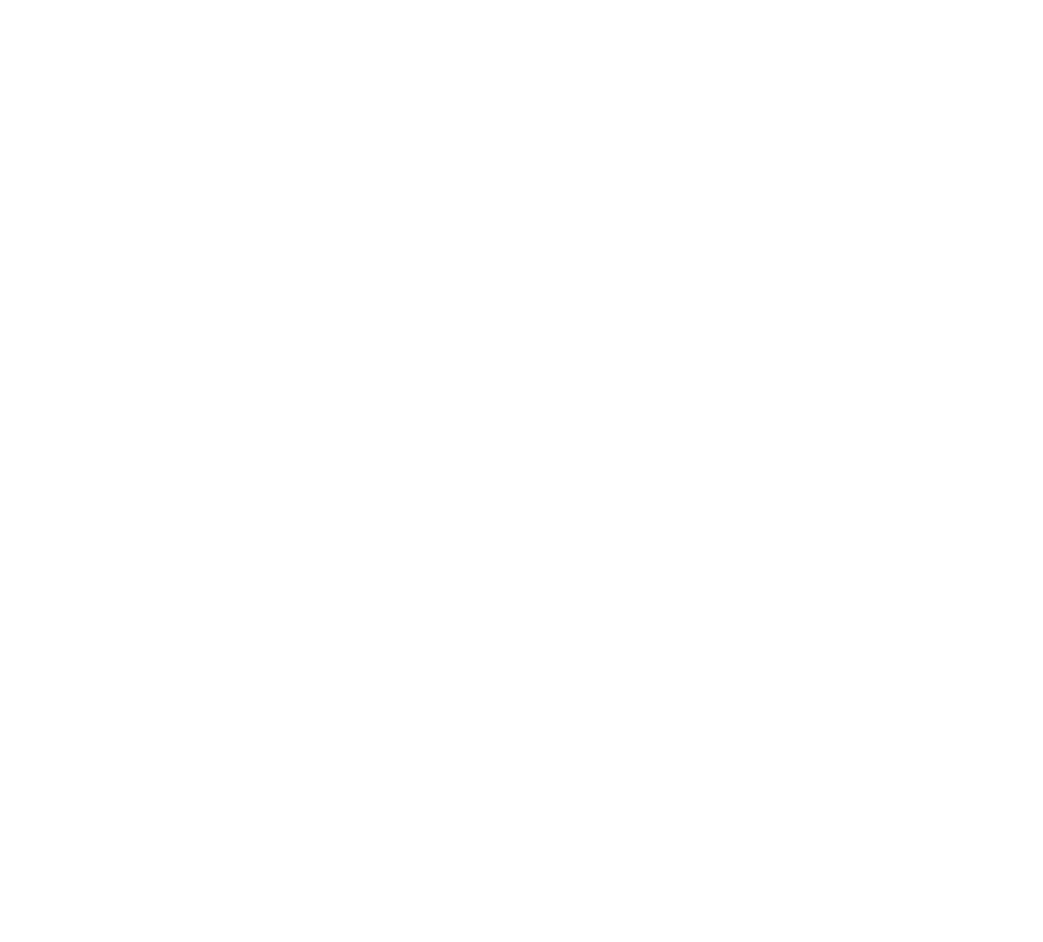
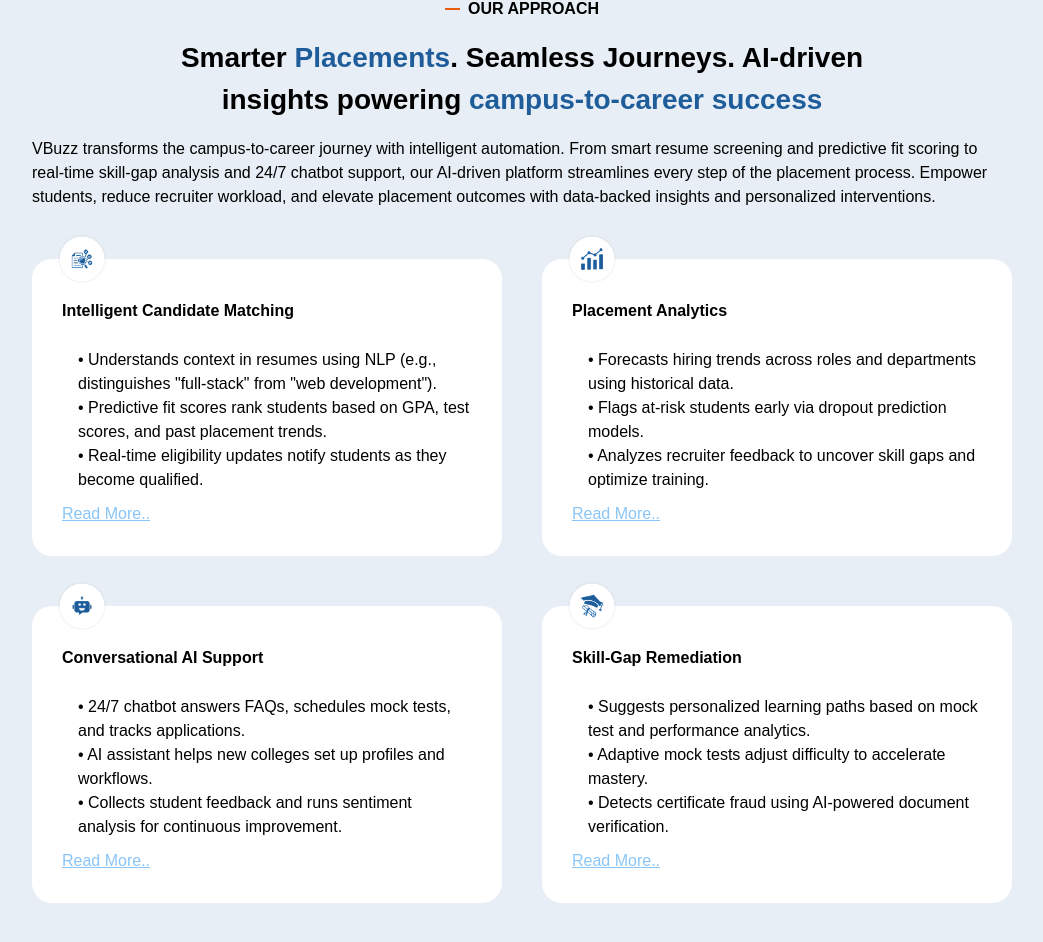
Before and after one commit to MounikaDarru/V_Buzz, a React (Vite) app: page / in a window 1280 px wide. Shown: the part 3452-4394 px from the top of the page, without its empty margins (118-1161 px from the left). Before the commit the page ends 3374 px from the top, so only its background shows below. Built offline with nearby package versions, Linux system fonts and the light colour scheme.

Commit message:
Home/Our Approach

```diff
--- a/src/components/home/OurApproach.jsx
+++ b/src/components/home/OurApproach.jsx
@@ -7,83 +7,84 @@
 
 const OurApproach = () => {
     return (
-        <section className="bg-primary/10 font-poppins px-4 sm:px-8 md:px-[150px] py-12 md:py-20 md:mt-[100px] sm:mt-[50px] sm:px-[50px]">
-            <div className="max-w-7xl mx-auto flex flex-col items-center">
-                <div className="flex items-center gap-2 justify-center">
+        <section className="bg-primary/10 font-poppins md:px-[150px] md:py-[75px] p-[50px] items-center">
+            <div className="max-w-7xl mx-auto flex flex-col">
+                <div className="flex items-center gap-2 justify-left md:justify-center">
                 <div className="w-[15px] h-[2px] bg-secondary"></div>
                 <h6 className="text-[16px] font-semibold text-black">OUR APPROACH</h6>
                 </div>
 
-                <h1 className="w-full max-w-[716px] text-[24px] md:text-[28px] font-bold text-black text-center mt-4">
-                Smarter <span className="text-primary font-bold">Placements</span>. Seamless Journeys.AI-driven insights powering <span className="text-primary font-bold">campus-to-career success</span>
+                <h1 className="w-full max-w-[716px] text-[24px] md:text-[28px] font-bold text-black text-left md:text-center md:mx-auto mt-4">
+                    Smarter <span className="text-primary font-bold">Placements</span>. Seamless Journeys. AI-driven insights powering <span className="text-primary font-bold">campus-to-career success</span>
                 </h1>
+
 
                 <p className="text-black text-[16px] font-medium text-left mt-4 w-full">
                 VBuzz transforms the campus-to-career journey with intelligent automation. From smart resume screening and predictive fit scoring to real-time skill-gap analysis and 24/7 chatbot support, our AI-driven platform streamlines every step of the placement process. Empower students, reduce recruiter workload, and elevate placement outcomes with data-backed insights and personalized interventions.
                 </p>
 
-                <div className="md:grid md:grid-cols-2 md:gap-x-[40px] md:gap-y-[50px] md:mt-[50px] sm:grid sm:grid-cols-1 sm:gap-y-[30px] sm-items-center sm:mt-[50px]">
-                    <div className="bg-white rounded-[20px] md:p-[30px] md:w-[450px] md:h-[350px] sm:p-[50px]">
+                <div className="grid grid-cols-1 lg:grid-cols-2 lg:gap-x-[40px] gap-y-[50px] md:gap-x-[40px] items-center mt-[50px]">
+                    <div className="bg-white rounded-[20px] min-w-[250px]">
                         <img
                             src={approachicon1}
                             alt="Intelligent Candidate Matching"
-                            className="md:w-[70px] md:h-[70px] sm:w-[50px] sm:h-[50px] md:mt-[-60px] sm:mt-[-25px]"
+                            className="w-[50px] h-[50px] mt-[-25px] ml-[25px]"
                         />
-                        <div className="md:w-[400px] md:h-[216px] md:p-[30px]">
+                        <div className="flex flex-col min-w-[200px] px-[30px] pb-[30px] pt-[15px] gap-y-[15px] sm:gap-y-[10px]">
                             <h1 className="text-[16px] font-bold text-black sm:mb-[15px]">Intelligent Candidate Matching</h1>
-                            <ul className="list-disc text-black text-[16px] font-medium text-left md:mb-[30px] sm:mb-[24px]">
-                                <li>Understands context in resumes using NLP (e.g., distinguishes "full-stack" from "web development").</li>
-                                <li>Predictive fit scores rank students based on GPA, test scores, and past placement trends.</li>
-                                <li>Real-time eligibility updates notify students as they become qualified.</li>
-                            </ul>
+                            <p className="line-clamp-6 text-black text-[16px] font-medium text-left ml-4">
+                                • Understands context in resumes using NLP (e.g., distinguishes "full-stack" from "web development").<br/>
+                                • Predictive fit scores rank students based on GPA, test scores, and past placement trends.<br/>
+                                • Real-time eligibility updates notify students as they become qualified.<br/>
+                            </p>
                             <u className="text-[#8AC5F8] text-[16px]">Read More..</u>
                         </div>
                     </div>
-                    <div className="bg-white rounded-[20px] md:p-[30px] md:w-[450px] md:h-[350px] sm:p-[50px]">
+                    <div className="bg-white rounded-[20px] min-w-[250px]">
                         <img
                             src={approachicon2}
                             alt="Intelligent Candidate Matching"
-                            className="md:w-[70px] md:h-[70px] sm:w-[50px] sm:h-[50px] md:mt-[-60px] sm:mt-[-25px]"
+                            className="w-[50px] h-[50px] mt-[-25px] ml-[25px]"
                         />
-                        <div className="md:w-[400px] md:h-[216px] md:p-[30px]">
+                        <div className="flex flex-col min-w-[200px] px-[30px] pb-[30px] pt-[15px] gap-y-[15px] sm:gap-y-[10px]">
                             <h1 className="text-[16px] font-bold text-black sm:mb-[15px]">Placement Analytics</h1>
-                            <ul className="list-disc text-black text-[16px] font-medium text-left md:mb-[30px] sm:mb-[24px]">
-                                <li>Forecasts hiring trends across roles and departments using historical data.</li>
-                                <li>Flags at-risk students early via dropout prediction models.</li>
-                                <li>Analyzes recruiter feedback to uncover skill gaps and optimize training.</li>
-                            </ul>
+                            <p className="line-clamp-6 text-black text-[16px] font-medium text-left ml-4">
+                                • Forecasts hiring trends across roles and departments using historical data.<br/>
+                                • Flags at-risk students early via dropout prediction models.<br/>
+                                • Analyzes recruiter feedback to uncover skill gaps and optimize training.<br/>
+                            </p>
                             <u className="text-[#8AC5F8] text-[16px]">Read More..</u>
                         </div>
                     </div>
-                    <div className="bg-white rounded-[20px] md:p-[30px] md:w-[450px] md:h-[350px] sm:p-[50px]">
+                    <div className="bg-white rounded-[20px] min-w-[250px]">
                         <img
                             src={approachicon3}
                             alt="Intelligent Candidate Matching"
-                            className="md:w-[70px] md:h-[70px] sm:w-[50px] sm:h-[50px] md:mt-[-60px] sm:mt-[-25px]"
+                            className="w-[50px] h-[50px] mt-[-25px] ml-[25px]"
                         />
-                        <div className="md:w-[400px] md:h-[216px] md:p-[30px]">
+                        <div className="flex flex-col min-w-[200px] px-[30px] pb-[30px] pt-[15px] gap-y-[15px] sm:gap-y-[10px]">
                             <h1 className="text-[16px] font-bold text-black sm:mb-[15px]">Conversational AI Support</h1>
-                            <ul className="list-disc text-black text-[16px] font-medium text-left md:mb-[30px] sm:mb-[24px]">
-                                <li>24/7 chatbot answers FAQs, schedules mock tests, and tracks applications.</li>
-                                <li>AI assistant helps new colleges set up profiles and workflows.</li>
-                                <li>Collects student feedback and runs sentiment analysis for continuous improvement.</li>
-                            </ul>
+                            <p className="line-clamp-6 text-black text-[16px] font-medium text-left ml-4">
+                                • 24/7 chatbot answers FAQs, schedules mock tests, and tracks applications.<br/>
+                                • AI assistant helps new colleges set up profiles and workflows.<br/>
+                                • Collects student feedback and runs sentiment analysis for continuous improvement.<br/>
+                            </p>
                             <u className="text-[#8AC5F8] text-[16px]">Read More..</u>
                         </div>
                     </div>
-                    <div className="bg-white rounded-[20px] md:p-[30px] md:w-[450px] md:h-[350px] sm:p-[50px]">
+                    <div className="bg-white rounded-[20px] min-w-[250px]">
                         <img
                             src={approachicon4}
                             alt="Intelligent Candidate Matching"
-                            className="md:w-[70px] md:h-[70px] sm:w-[50px] sm:h-[50px] md:mt-[-60px] sm:mt-[-25px]"
+                            className="w-[50px] h-[50px] mt-[-25px] ml-[25px]"
                         />
-                        <div className="md:w-[400px] md:h-[216px] md:p-[30px]">
+                        <div className="flex flex-col min-w-[200px] px-[30px] pb-[30px] pt-[15px] gap-y-[15px] sm:gap-y-[10px]">
                             <h1 className="text-[16px] font-bold text-black sm:mb-[15px]">Skill-Gap Remediation</h1>
-                            <ul className="list-disc text-black text-[16px] font-medium text-left md:mb-[30px] sm:mb-[24px]">
-                                <li>Suggests personalized learning paths based on mock test and performance analytics.</li>
-                                <li>Adaptive mock tests adjust difficulty to accelerate mastery.</li>
-                                <li>Detects certificate fraud using AI-powered document verification.</li>
-                            </ul>
+                            <p className="line-clamp-6 text-black text-[16px] font-medium text-left ml-4">
+                                • Suggests personalized learning paths based on mock test and performance analytics.<br/>
+                                • Adaptive mock tests adjust difficulty to accelerate mastery.<br/>
+                                • Detects certificate fraud using AI-powered document verification.<br/>
+                            </p>
                             <u className="text-[#8AC5F8] text-[16px]">Read More..</u>
                         </div>
                     </div>
--- a/src/pages/Home.jsx
+++ b/src/pages/Home.jsx
@@ -16,8 +16,8 @@
       <Events />
       <Services />
       <OurMission />
-      {/* <OurApproach />
-      <OurPartners />
+      <OurApproach />
+      {/* <OurPartners />
       <Testimonial /> */}
     </>
   )
```
